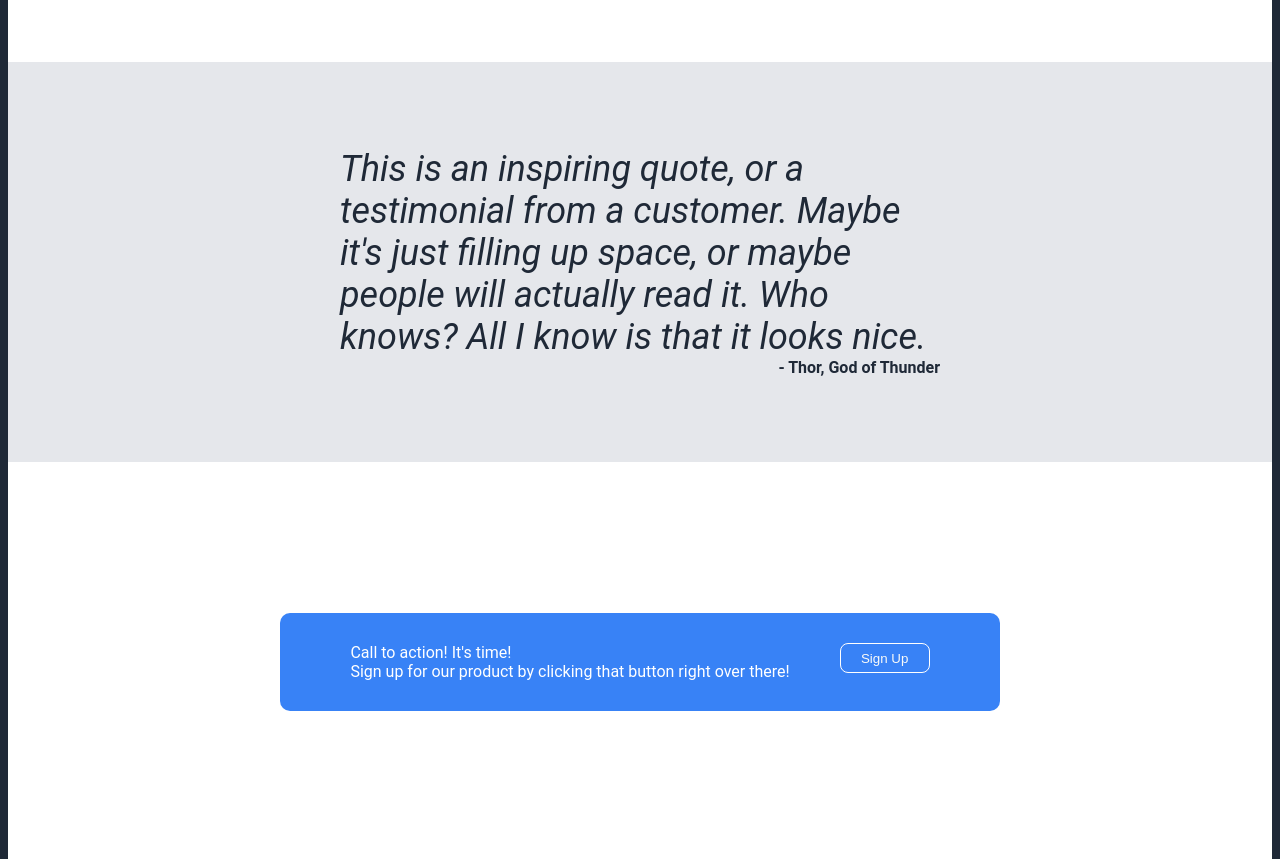
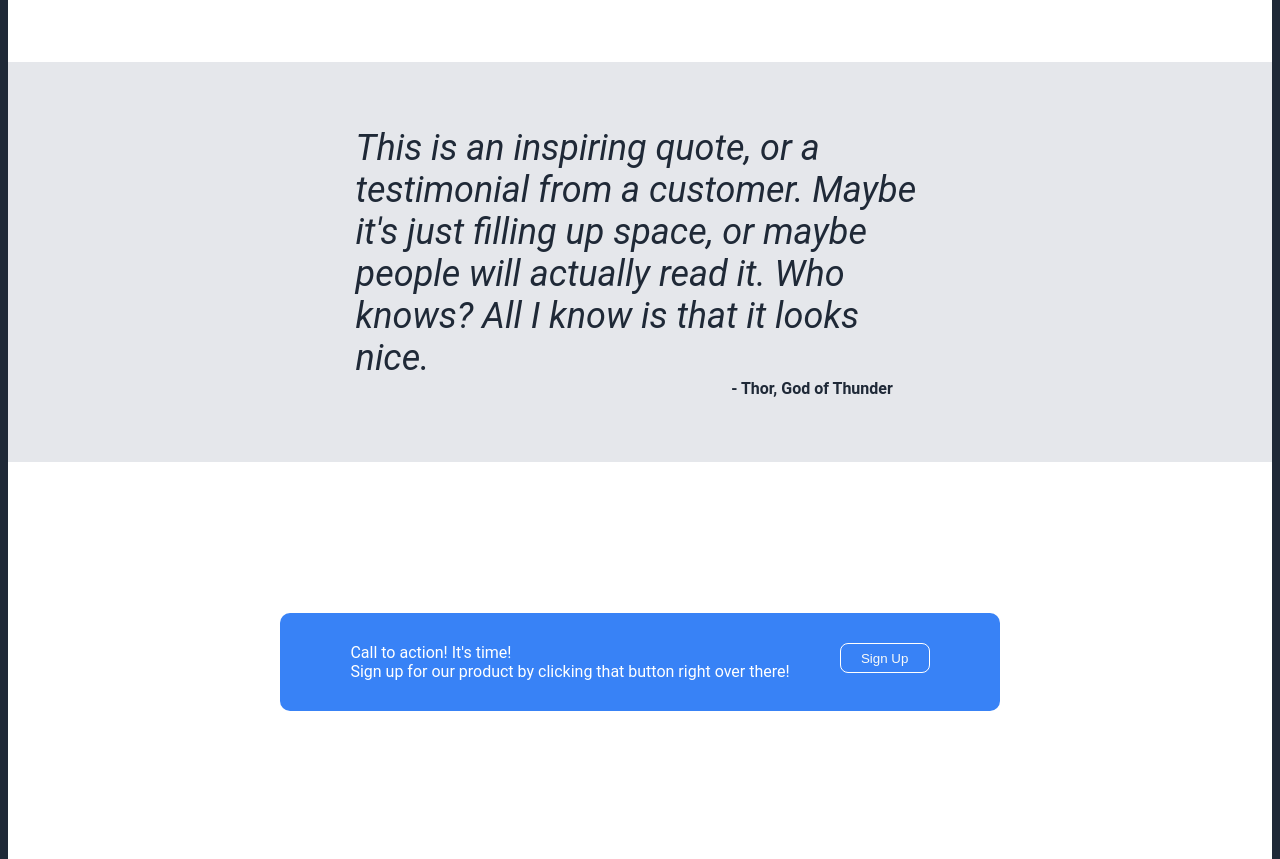
Before and after one commit to kero2610/landing-page, a plain HTML site: page index.html in a window 1280 px wide. Shown: the part 874-1733 px from the top of the page. Drawn offline with Linux system fonts and the light colour scheme.

Commit message:
Modify items in quote container

```diff
--- a/style.css
+++ b/style.css
@@ -169,20 +169,21 @@ color: white;
     display: flex;
     flex-direction: column;
     justify-content: center;
+    align-items: center;
+
 
     padding: 50px 0;
 }
 
 .quote{
-    width: 600px;
-    align-self: center;
+
+    width: 45%;
     font-size: 36px;
     font-style: italic;
 }
 
 .quote-writer{
-    width: 600px;
-    align-self: center;
+    width: 40%;
     text-align: right;
     font-weight: bold;
 }
```
